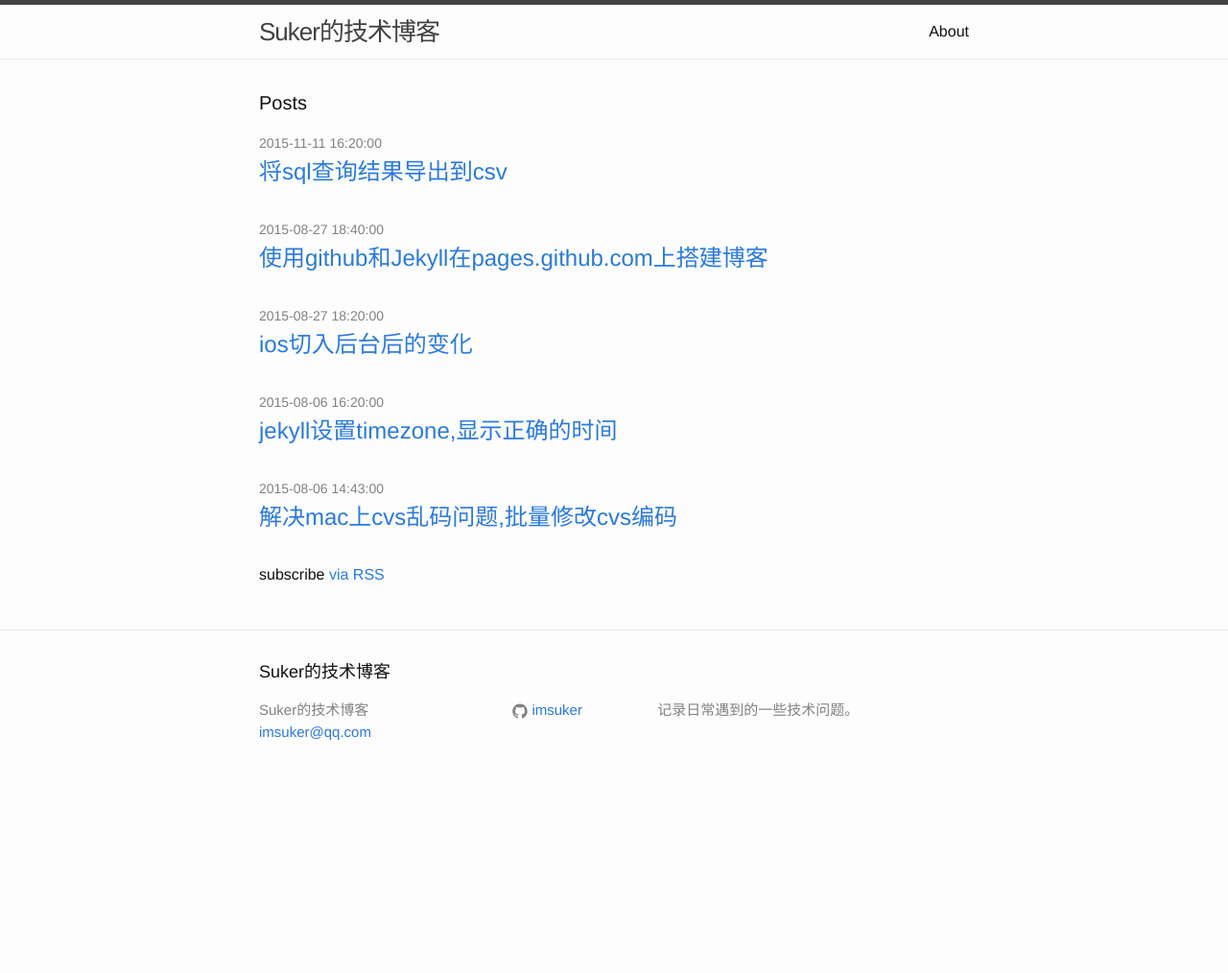
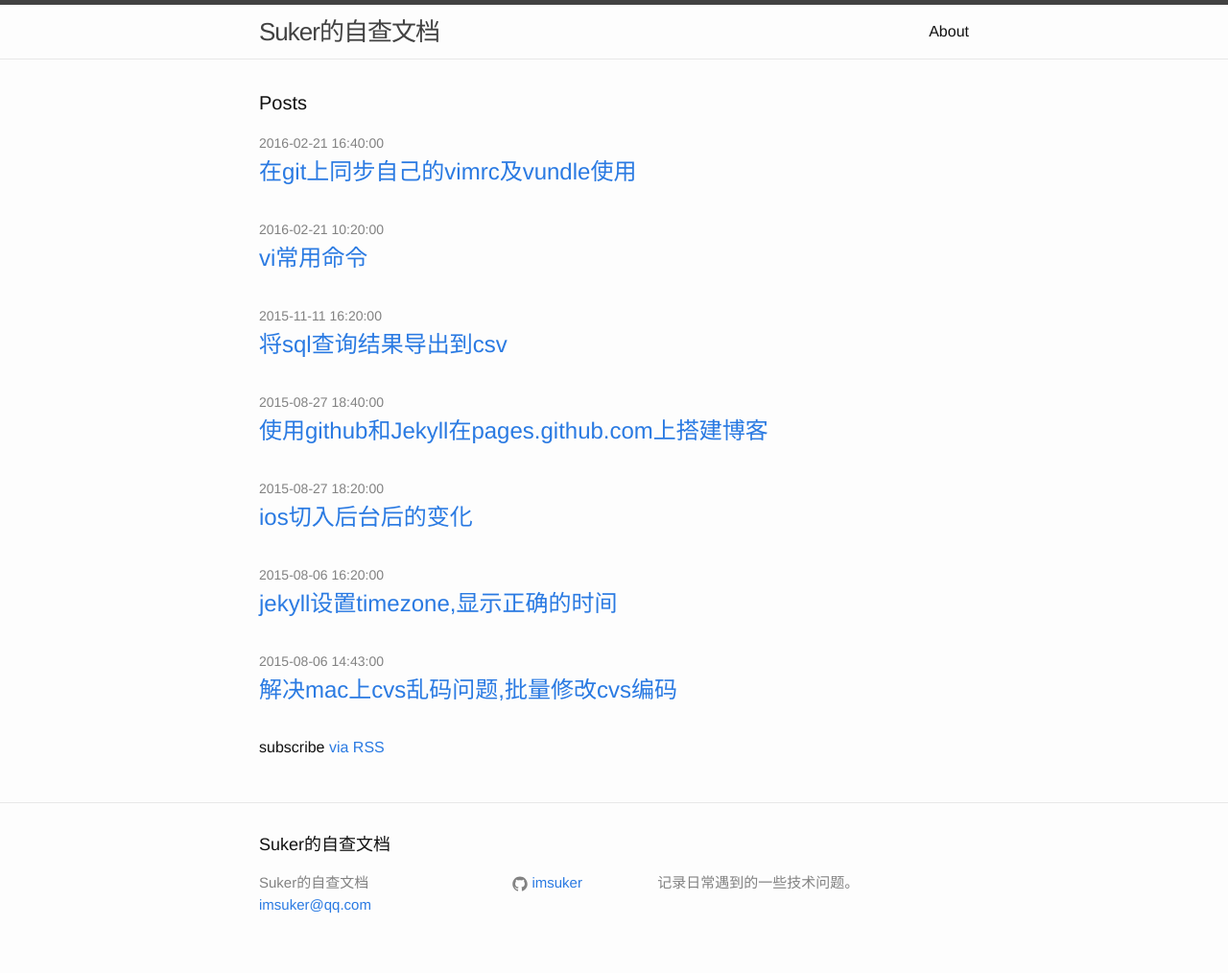
Before and after one commit to imsuker/imsuker.github.io, a Jekyll site: the page built from index.html, in a window 1280 px wide. Shown: the whole page at 96% size. Built offline with Jekyll 4.4.1, drawn with Linux system fonts in a browser that asks for light colours; before the commit the page ends 900 px from its top, so only the background shows below that.

Commit message:
自查文档

```diff
--- a/_config.yml
+++ b/_config.yml
@@ -1,5 +1,5 @@
 # Site settings
-title: Suker的技术博客
+title: Suker的自查文档
 email: imsuker@qq.com
 description: "记录日常遇到的一些技术问题。"
 keywords : "nodejs,javascript,sql,iphone"
--- /dev/null
+++ b/_posts/2016-02-15-use-vi.md
@@ -0,0 +1,5 @@
+---
+  layout : post
+  title : "vi常用命令"
+  date : 2016-02-21 10:20:00
+---
--- /dev/null
+++ b/_posts/2016-02-22-sync-vimrc-on-git.md
@@ -0,0 +1,20 @@
+---
+  layout : post
+  title : "在git上同步自己的vimrc及vundle使用"
+  date : 2016-02-21 16:40:00
+---
+保存自己平常用的vimrc,在换机器时能够快速导入并进入自己熟悉的vim环境。
+1，将vimrc 软链 到一个文件夹:
+{% highlight bash %}
+ln -s ~/.vimrc ~/.myvim/.vimrc
+{% endhighlight %}
+2，在`~/.myvim/`初始化git或clone自己vimrc的git目录。
+3，修改更新即可。
+vundle使用办法：
+1，克隆vundle源代码到本地
+{% highlight bash %}
+git clone https://github.com/VundleVim/Vundle.vim.git ~/.vim/bundle/Vundle.vim
+{% endhighlight %}
+2,按`https://github.com/scrooloose/nerdtree`里第3步，将配置文件copy到`~/.vimrc`里。
+3,打开vim,运行`:PluginInstall`即可安装自己配置的插件。
+4,在vimrc文件底部可以添加自己定义的一些配置。
```
